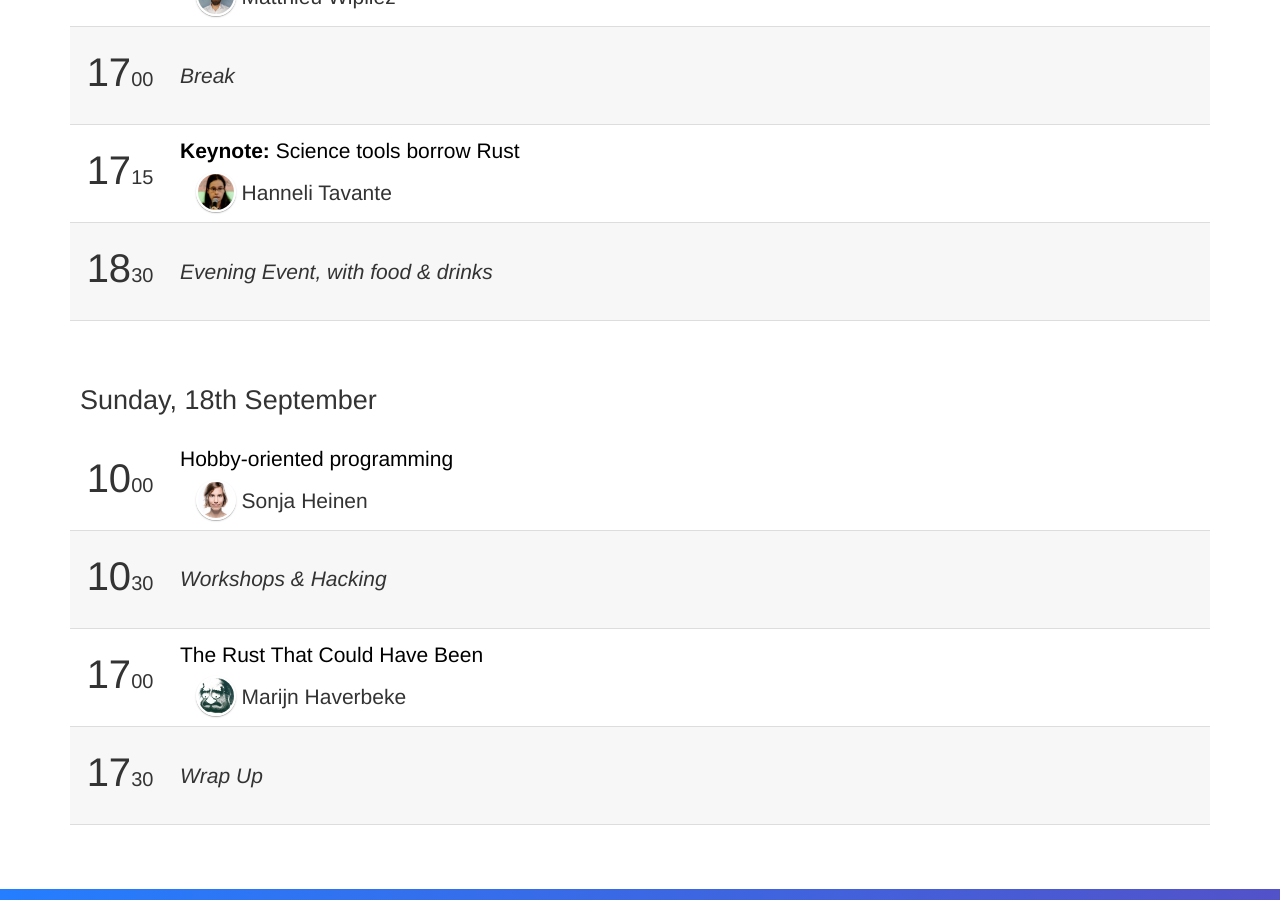
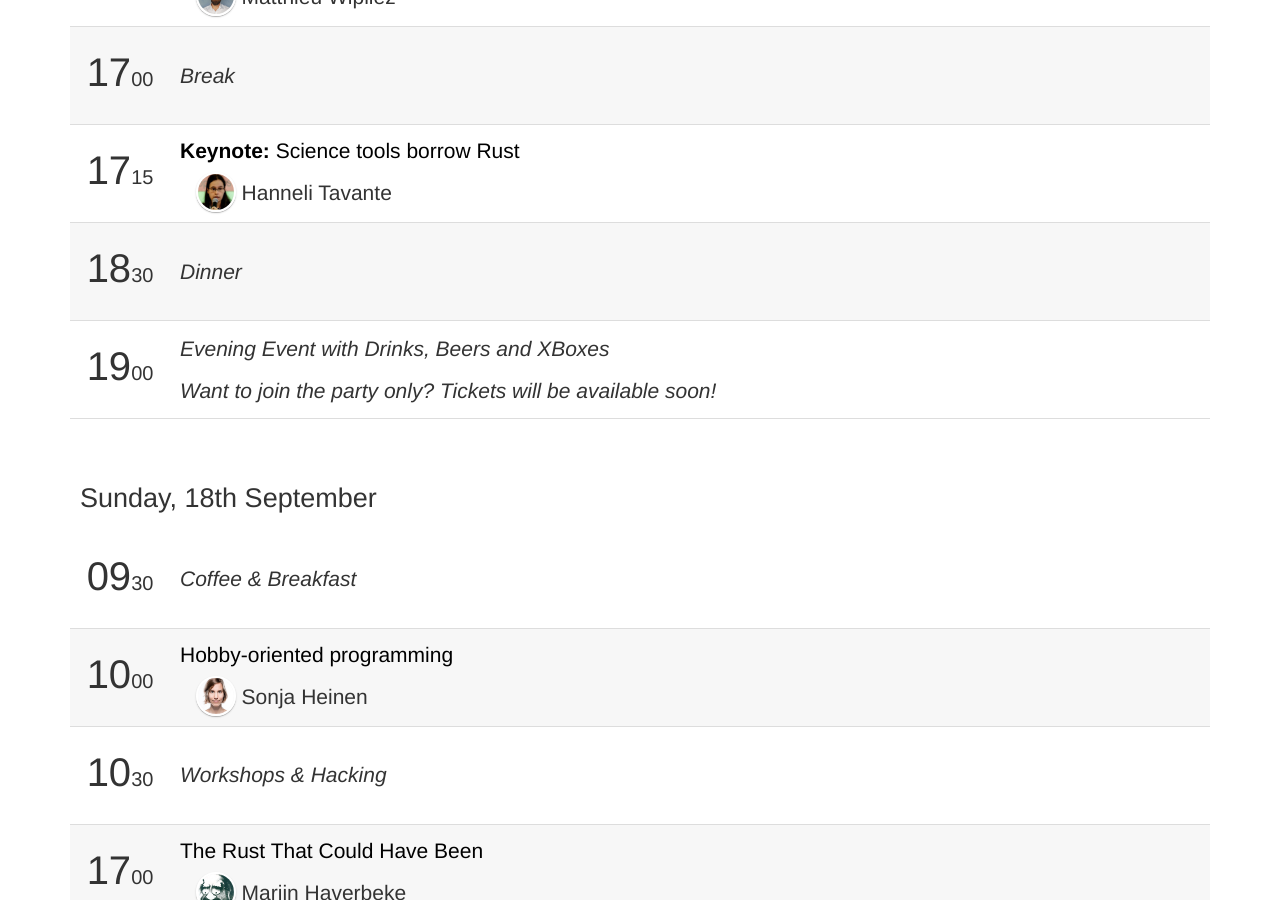
Before and after one commit to RustFestEU/blog.rustfest.eu, a Jekyll site: the page built from schedule.html, in a window 1280 px wide and 900 px high, scrolled down 1833 px. Built offline with Jekyll 4.4.1, drawn with Linux system fonts in a browser that asks for light colours.

Commit message:
clarifications and details in schedule

```diff
--- a/schedule.html
+++ b/schedule.html
@@ -16,7 +16,8 @@ title: Schedule
     <table cellspacing='0'>
       <tr>
         <td class="time">09<span>00</span></td>
-        <td class="centered">Registration opens</td>
+        <td class="centered">Registration opens<br/>
+        Coffee & Breakfast </td>
       </tr>
       <tr>
         <td class="time">09<span>30</span></td>
@@ -178,12 +179,23 @@ title: Schedule
       </tr>
       <tr>
         <td class="time">18<span>30</span></td>
-        <td class="centered">Evening Event, with food &amp; drinks</td>
+        <td class="centered">Dinner</td>
+      </tr>
+        <tr>
+          <td class="time">19<span>00</span></td>
+          <td class="centered">Evening Event with Drinks, Beers and XBoxes
+          <br />Want to join the party only? Tickets will be available soon!
+          <!-- <a href="https://ti.to/mdn/rustfest-2016/?wq4umnqw4w0=1" style="font-weight: bold">Get a ticket here!</a> -->
+        </td>
       </tr>
     </table>
 
     <h2 class="title">Sunday, 18th September</h2>
     <table cellspacing='0'>
+      <tr>
+        <td class="time">09<span>30</span></td>
+        <td class="centered">Coffee & Breakfast </td>
+      </tr>
       <tr>
         <td class="time">10<span>00</span></td>
         <td>
```
